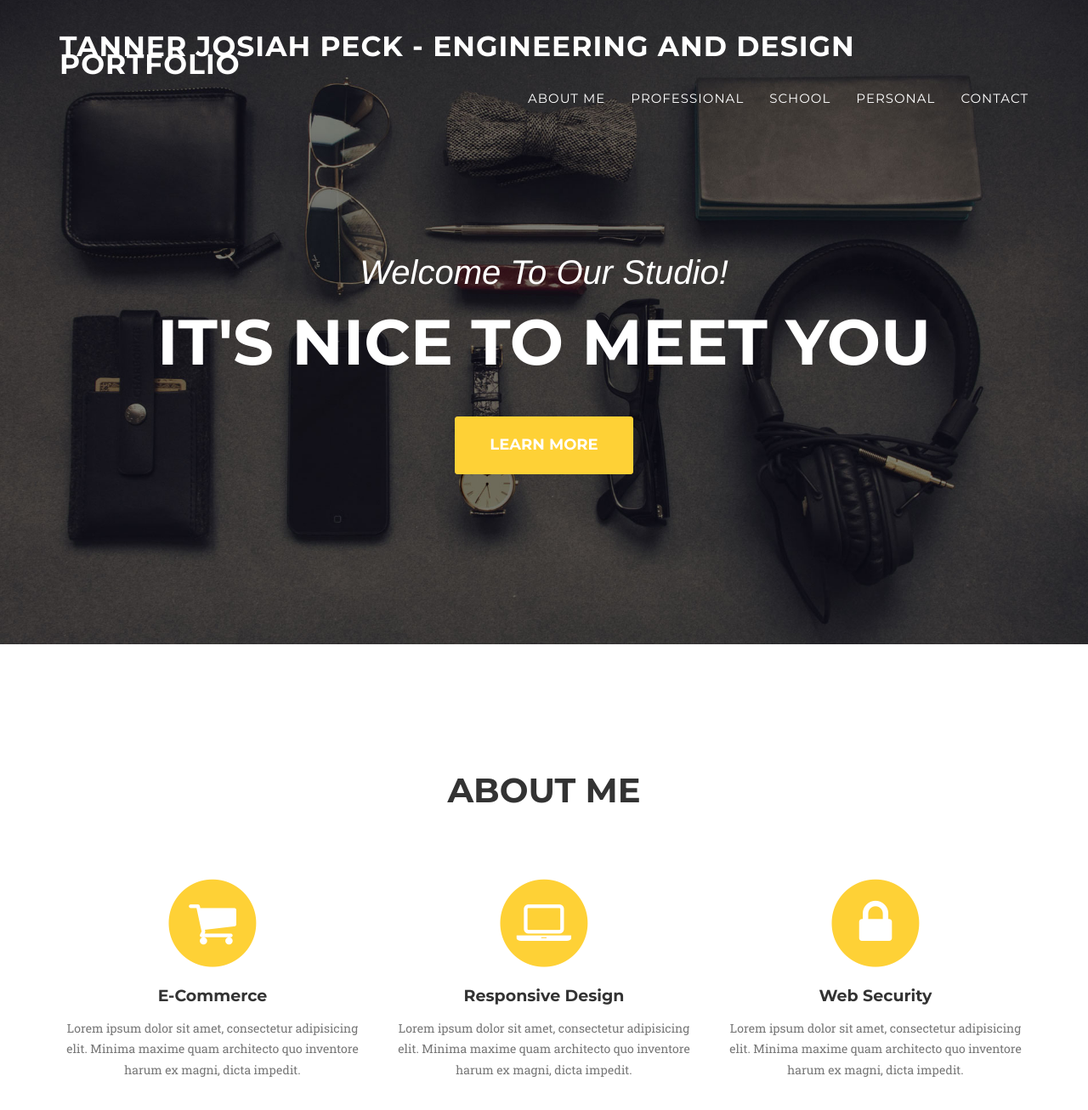
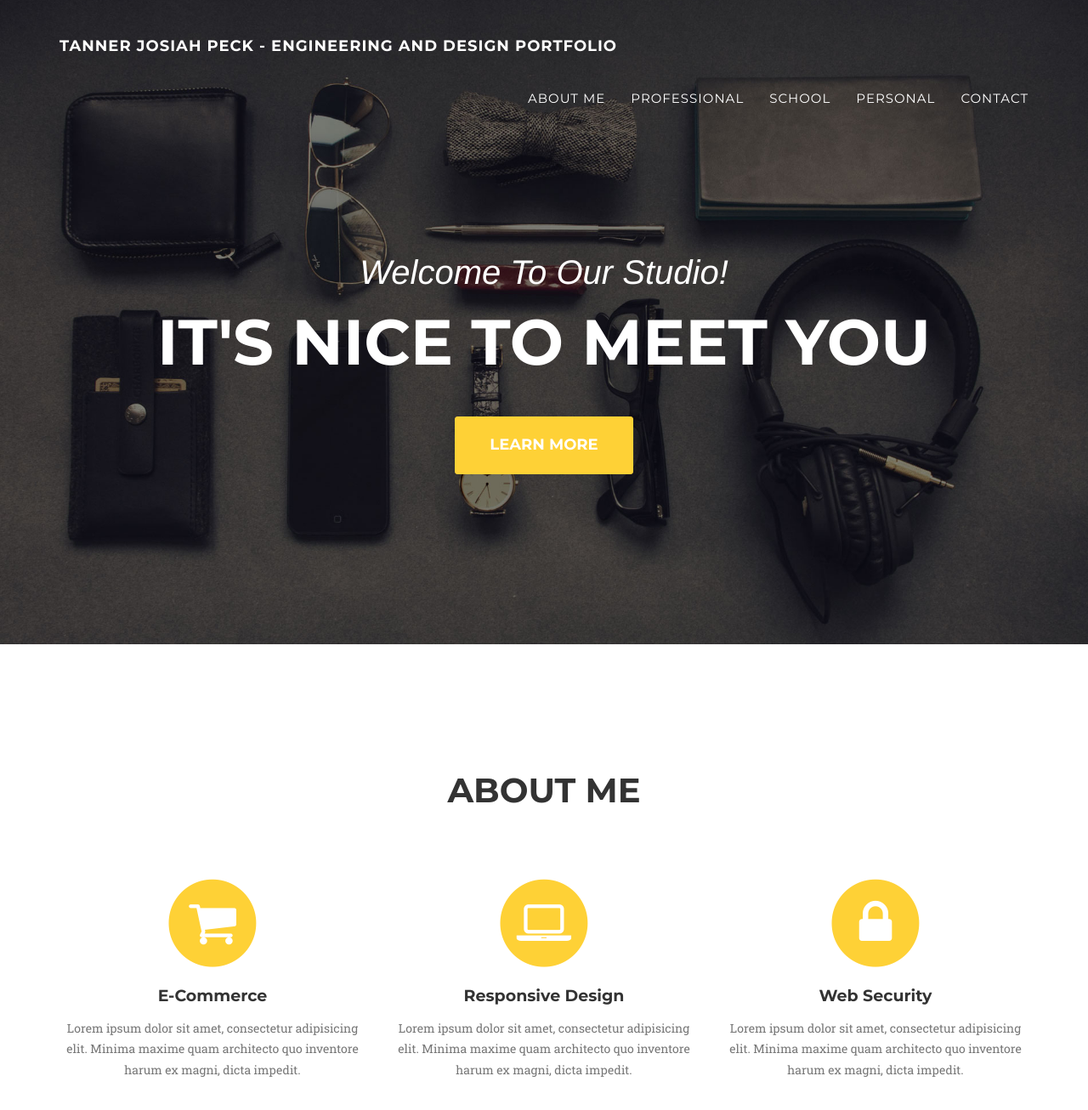
Before and after one commit to Tjpeck14/test2, a Jekyll site: the page built from index.html, in a window 1280 px wide and 1400 px high. Shown: the top 1306 px of the window at 85% size. Built offline with Jekyll 4.4.1, drawn with Linux system fonts in a browser that asks for light colours; some web fonts are replaced.

Commit message:
Update agency.css

```diff
--- a/_includes/css/agency.css
+++ b/_includes/css/agency.css
@@ -181,7 +181,7 @@ fieldset[disabled] .btn-xl.active {
     font-family: {{ site.data.template.font.primary }};
     color: #fff !important;
     font-weight: 700;
-    font-size: 2.2em;
+    font-size: 1.2em;
     letter-spacing: 1px;
     text-transform: uppercase;
     font-style: normal !important;
@@ -256,7 +256,7 @@ fieldset[disabled] .btn-xl.active {
     }
 
     .navbar-default .navbar-brand {
-        font-size: 2.2em;
+        font-size: 1.2em;
         -webkit-transition: all .3s;
         -moz-transition: all .3s;
         transition: all .3s;
@@ -272,7 +272,7 @@ fieldset[disabled] .btn-xl.active {
     }
 
     .navbar-default.navbar-shrink .navbar-brand {
-        font-size: 1.7em;
+        font-size: 1em;
     }
 }
 
```
